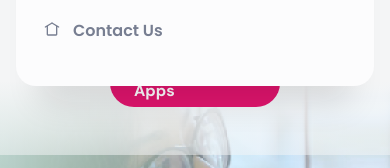
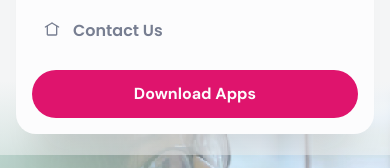
Before and after one commit to ShahadatShaki/Travela-Website, a Next.js app: page / in a window 390 px wide. Both pictures are taken after a click on the element 350 px from the left and 60 px from the top of the page. Shown: the part 244-412 px from the top of the page. Built offline with nearby package versions, Linux system fonts and the light colour scheme; no server answers.

Commit message:
:sparkles: add download button in mobile menu.

```diff
--- a/common/components/Menu.jsx
+++ b/common/components/Menu.jsx
@@ -113,6 +113,9 @@ const Menu = ({aboutContent, stays}) => {
                   <span>Contact Us</span>
                 </a>
               </div>
+              <div className={styles.mobileDownloadBtn}>
+                <DownloadButton styleObjects={{ margin: 0, display: 'block', width: '100%', textAlign: 'center' }} />
+              </div>
             </div>
           </div>
           <div className={styles.rightPart}>
--- a/styles/Common.module.scss
+++ b/styles/Common.module.scss
@@ -48,7 +48,7 @@
       display: flex;
 
       @include mixins.for-tablet-portrait-up {
-        .mobileOnly {
+        .mobileOnly, .mobileDownloadBtn {
           display: none;
         }
       }
@@ -82,6 +82,11 @@
           .mobileOnly {
             margin-right: 13px;
           }
+        }
+
+        .mobileDownloadBtn {
+          display: block;
+          width: 100%;
         }
       }
 
```
